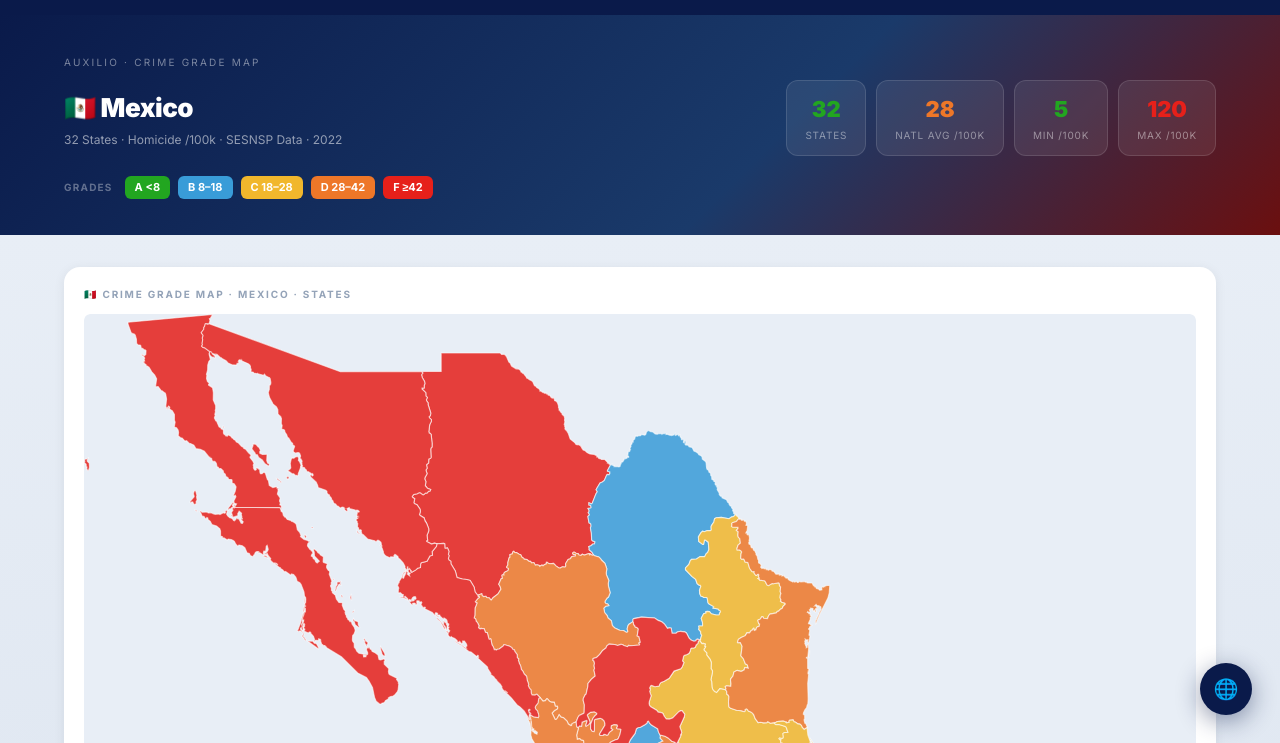
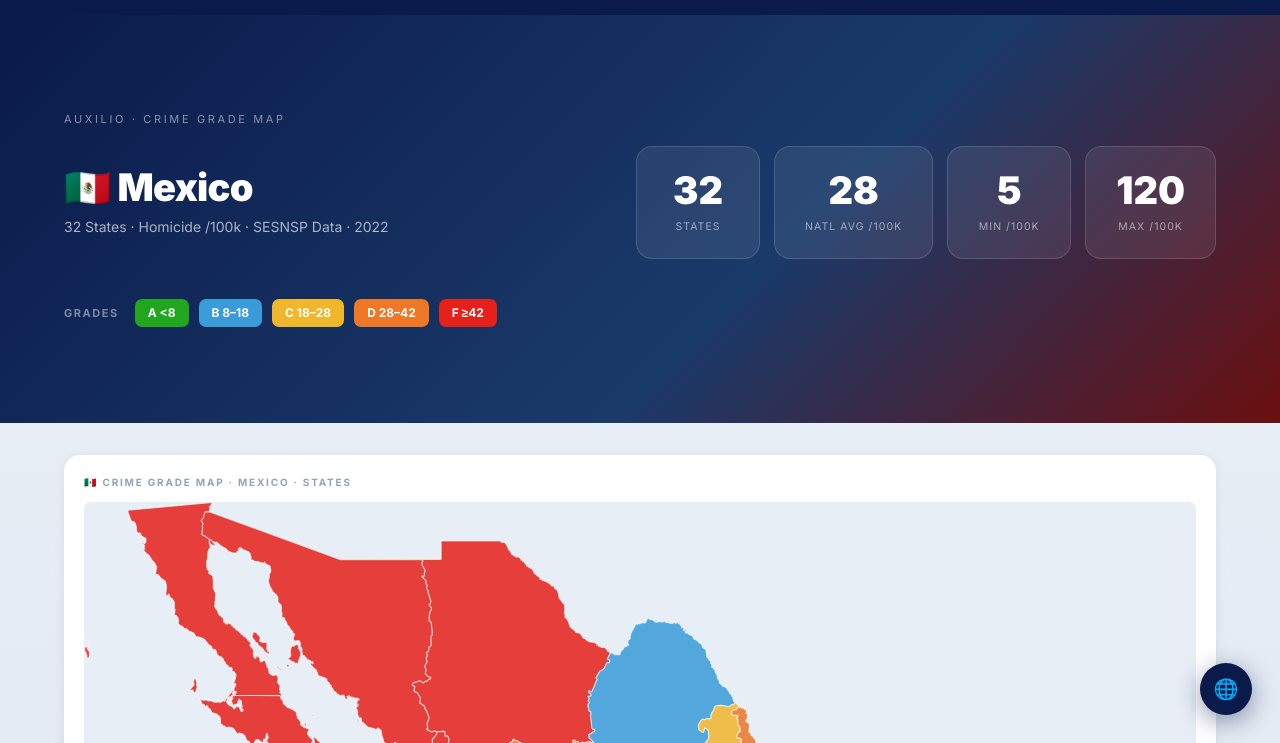
Before and after one commit to walix4/Auxilio.DO, a plain HTML site: page mexico.html in a window 1280 px wide. Shown: the part 57-800 px from the top of the page. Drawn offline with nearby package versions, Linux system fonts and the light colour scheme.

Commit message:
Country hero: ~2.5x taller, larger H1 (38px), white stat values, bigger stat cards
Applied to DR + all 5 country pages. Padding 40/36 → 96/96, H1 26 → 38px,
stat values 22 → 38px and forced to white, stat cards radius 12 → 16
with larger inner padding and min-width.

Co-Authored-By: Claude Opus 4.7 (1M context) <noreply@anthropic.com>

```diff
--- a/mexico.html
+++ b/mexico.html
@@ -99,40 +99,40 @@
 </header>
 
 <main style="padding-top:72px">
-<section style="background:linear-gradient(135deg,#0a1a4a 0%,#1a3a6a 60%,#6b0f0f 100%);padding:40px 0 36px">
+<section style="background:linear-gradient(135deg,#0a1a4a 0%,#1a3a6a 60%,#6b0f0f 100%);padding:96px 0 96px">
   <div style="max-width:1200px;margin:0 auto;padding:0 24px">
-    <div style="font-size:10px;color:rgba(255,255,255,.45);letter-spacing:.22em;text-transform:uppercase;margin-bottom:10px">Auxilio · Crime Grade Map</div>
-    <div style="display:flex;align-items:center;gap:14px;flex-wrap:wrap">
+    <div style="font-size:11px;color:rgba(255,255,255,.5);letter-spacing:.24em;text-transform:uppercase;margin-bottom:18px">Auxilio · Crime Grade Map</div>
+    <div style="display:flex;align-items:center;gap:18px;flex-wrap:wrap">
       <div>
-        <h1 style="font-size:26px;font-weight:900;color:#fff;margin:0 0 4px;letter-spacing:-.02em">🇲🇽 Mexico</h1>
-        <p style="font-size:12px;color:rgba(255,255,255,.55);margin:0">32 States · Homicide /100k · SESNSP Data · 2022</p>
+        <h1 style="font-size:38px;font-weight:900;color:#fff;margin:0 0 8px;letter-spacing:-.02em;line-height:1.05">🇲🇽 Mexico</h1>
+        <p style="font-size:14px;color:rgba(255,255,255,.65);margin:0">32 States · Homicide /100k · SESNSP Data · 2022</p>
       </div>
-      <div style="margin-left:auto;display:flex;gap:10px;flex-wrap:wrap">
-        <div style="background:rgba(255,255,255,.08);border:1px solid rgba(255,255,255,.12);border-radius:12px;padding:12px 18px;text-align:center">
-          <div style="font-size:22px;font-weight:900;color:#22A620">32</div>
-          <div style="font-size:10px;color:rgba(255,255,255,.45);margin-top:2px;letter-spacing:.08em;text-transform:uppercase">States</div>
+      <div style="margin-left:auto;display:flex;gap:14px;flex-wrap:wrap">
+        <div style="background:rgba(255,255,255,.08);border:1px solid rgba(255,255,255,.14);border-radius:16px;padding:24px 30px;text-align:center;min-width:124px">
+          <div style="font-size:38px;font-weight:900;color:#fff;line-height:1">32</div>
+          <div style="font-size:10.5px;color:rgba(255,255,255,.55);margin-top:10px;letter-spacing:.1em;text-transform:uppercase">States</div>
         </div>
-        <div style="background:rgba(255,255,255,.08);border:1px solid rgba(255,255,255,.12);border-radius:12px;padding:12px 18px;text-align:center">
-          <div style="font-size:22px;font-weight:900;color:#EE7728">28</div>
-          <div style="font-size:10px;color:rgba(255,255,255,.45);margin-top:2px;letter-spacing:.08em;text-transform:uppercase">Natl Avg /100k</div>
+        <div style="background:rgba(255,255,255,.08);border:1px solid rgba(255,255,255,.14);border-radius:16px;padding:24px 30px;text-align:center;min-width:124px">
+          <div style="font-size:38px;font-weight:900;color:#fff;line-height:1">28</div>
+          <div style="font-size:10.5px;color:rgba(255,255,255,.55);margin-top:10px;letter-spacing:.1em;text-transform:uppercase">Natl Avg /100k</div>
         </div>
-        <div style="background:rgba(255,255,255,.08);border:1px solid rgba(255,255,255,.12);border-radius:12px;padding:12px 18px;text-align:center">
-          <div style="font-size:22px;font-weight:900;color:#22A620" id="mx-stat-min">5</div>
-          <div style="font-size:10px;color:rgba(255,255,255,.45);margin-top:2px;letter-spacing:.08em;text-transform:uppercase">Min /100k</div>
+        <div style="background:rgba(255,255,255,.08);border:1px solid rgba(255,255,255,.14);border-radius:16px;padding:24px 30px;text-align:center;min-width:124px">
+          <div style="font-size:38px;font-weight:900;color:#fff;line-height:1" id="mx-stat-min">5</div>
+          <div style="font-size:10.5px;color:rgba(255,255,255,.55);margin-top:10px;letter-spacing:.1em;text-transform:uppercase">Min /100k</div>
         </div>
-        <div style="background:rgba(255,255,255,.08);border:1px solid rgba(255,255,255,.12);border-radius:12px;padding:12px 18px;text-align:center">
-          <div style="font-size:22px;font-weight:900;color:#E6201A" id="mx-stat-max">120</div>
-          <div style="font-size:10px;color:rgba(255,255,255,.45);margin-top:2px;letter-spacing:.08em;text-transform:uppercase">Max /100k</div>
+        <div style="background:rgba(255,255,255,.08);border:1px solid rgba(255,255,255,.14);border-radius:16px;padding:24px 30px;text-align:center;min-width:124px">
+          <div style="font-size:38px;font-weight:900;color:#fff;line-height:1" id="mx-stat-max">120</div>
+          <div style="font-size:10.5px;color:rgba(255,255,255,.55);margin-top:10px;letter-spacing:.1em;text-transform:uppercase">Max /100k</div>
         </div>
       </div>
     </div>
-    <div style="display:flex;gap:8px;margin-top:20px;flex-wrap:wrap">
-      <span style="font-size:10px;font-weight:700;color:rgba(255,255,255,.35);letter-spacing:.12em;text-transform:uppercase;align-self:center;margin-right:4px">GRADES</span>
-      <span style="background:#22A620;color:#fff;border-radius:6px;padding:3px 10px;font-size:11px;font-weight:700">A &lt;8</span>
-      <span style="background:#399CD8;color:#fff;border-radius:6px;padding:3px 10px;font-size:11px;font-weight:700">B 8–18</span>
-      <span style="background:#F1B72C;color:#fff;border-radius:6px;padding:3px 10px;font-size:11px;font-weight:700">C 18–28</span>
-      <span style="background:#EE7728;color:#fff;border-radius:6px;padding:3px 10px;font-size:11px;font-weight:700">D 28–42</span>
-      <span style="background:#E6201A;color:#fff;border-radius:6px;padding:3px 10px;font-size:11px;font-weight:700">F ≥42</span>
+    <div style="display:flex;gap:10px;margin-top:40px;flex-wrap:wrap">
+      <span style="font-size:11px;font-weight:700;color:rgba(255,255,255,.45);letter-spacing:.14em;text-transform:uppercase;align-self:center;margin-right:6px">GRADES</span>
+      <span style="background:#22A620;color:#fff;border-radius:7px;padding:5px 13px;font-size:12px;font-weight:700">A &lt;8</span>
+      <span style="background:#399CD8;color:#fff;border-radius:7px;padding:5px 13px;font-size:12px;font-weight:700">B 8–18</span>
+      <span style="background:#F1B72C;color:#fff;border-radius:7px;padding:5px 13px;font-size:12px;font-weight:700">C 18–28</span>
+      <span style="background:#EE7728;color:#fff;border-radius:7px;padding:5px 13px;font-size:12px;font-weight:700">D 28–42</span>
+      <span style="background:#E6201A;color:#fff;border-radius:7px;padding:5px 13px;font-size:12px;font-weight:700">F ≥42</span>
     </div>
   </div>
 </section>
```
Also changed, not shown: canada.html (+12 -12 lines), ecuador.html (+12 -12 lines), el-salvador.html (+25 -25 lines), index.html (+12 -12 lines), peru.html (+12 -12 lines).
